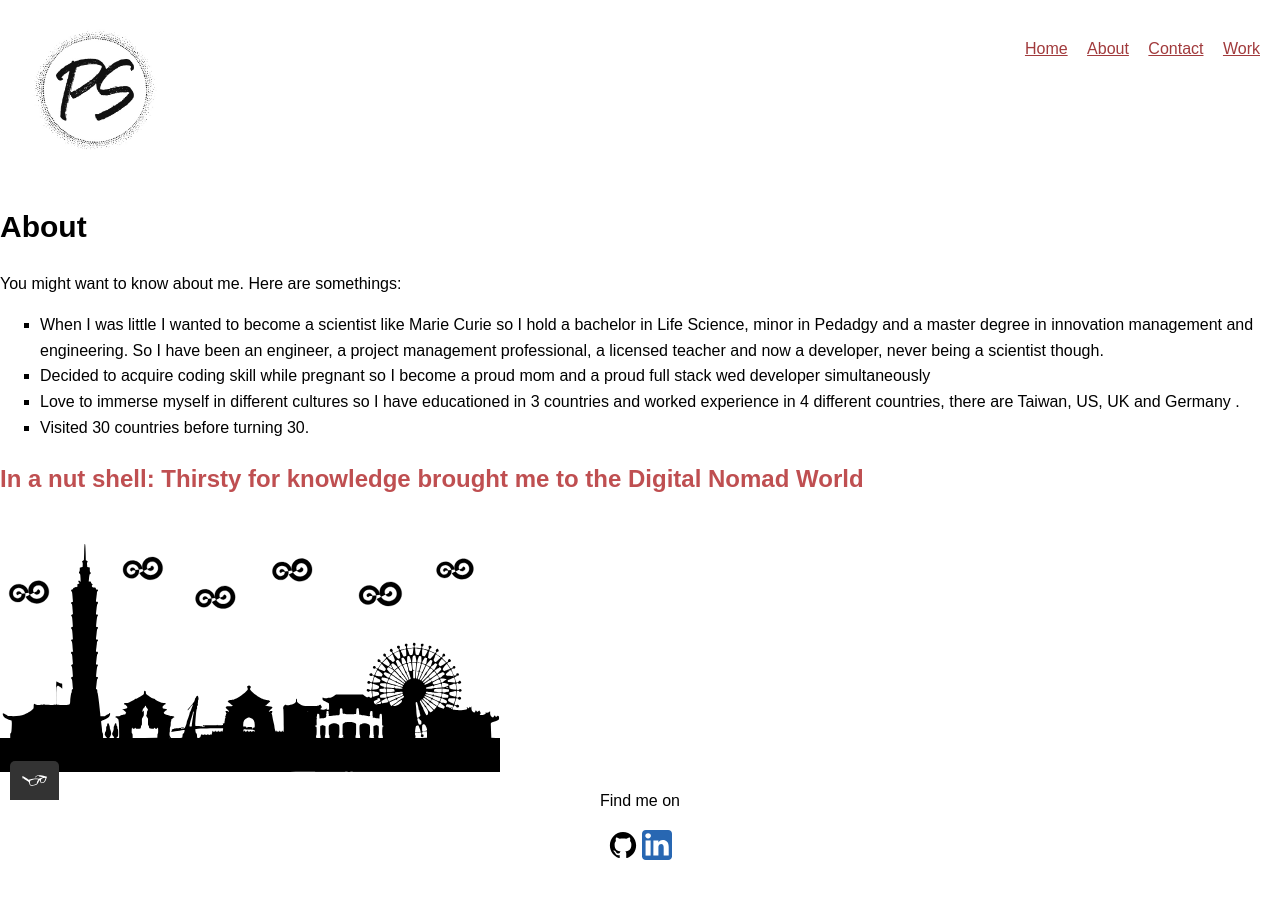
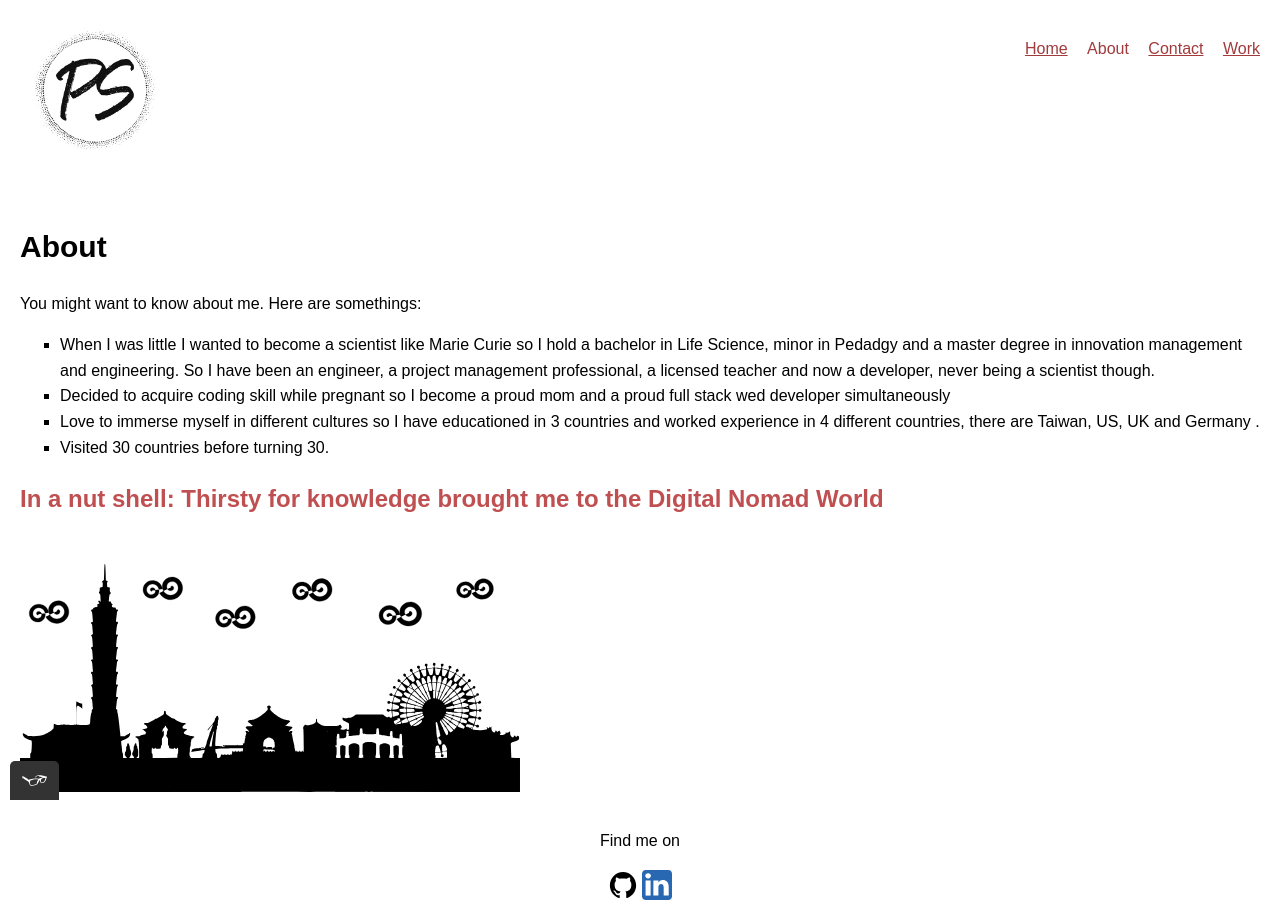
Before and after one commit to Pshiau/Porfolio-site, a plain HTML site: page about.html in a window 1280 px wide. Before the commit the page ends 867 px from the top, so only its background shows below. Drawn offline with nearby package versions, Linux system fonts and the light colour scheme.

Commit message:
add padding/margin/border for main & grid

```diff
--- a/css/style.production.css
+++ b/css/style.production.css
@@ -49,7 +49,11 @@ a {
     /* selected link */
     color: undefined;
   }
-
+  main {
+    padding: 10px;
+    margin: 10px;
+    border: 1px;
+   }
 
 .button_secondary, .button {
     border: none;
@@ -130,10 +134,18 @@ a {
     margin-left: 15px;
   }
 
+  .navigation-list__item--active {
+    text-decoration: none;
+  }
+
+
   .grid {
     display: grid;
     grid-template-columns:  1fr 1fr 1fr;
     grid-gap: 20px;
+    padding: 10px;
+    margin: 10px;
+    border: 1px none;
   }
   .grid__item {
     background-color: lightgray;
@@ -197,7 +209,10 @@ a {
 
   .about-photo {
     Max-width: 500px ;
+    clear:both;
     display: flex;
+    flex-direction:column;
+    text-align: center;
 
   }
 
--- a/css/styles.css
+++ b/css/styles.css
@@ -61,7 +61,11 @@ a {
     color: var(--secndary-color);
   }
 
-
+ main {
+  padding: 10px;
+  margin: 10px;
+  border: 1px;
+ }
 .button_secondary, .button {
     border: none;
     display: inline-block;
@@ -141,10 +145,17 @@ a {
     margin-left: 15px;
   }
 
+  .navigation-list__item--active {
+    text-decoration: none;
+  }
+
   .grid {
     display: grid;
     grid-template-columns:  1fr 1fr 1fr;
     grid-gap: 20px;
+    padding: 10px;
+    margin: 10px;
+    border: 1px solid black;
   }
   .grid__item {
     background-color: lightgray;
```
